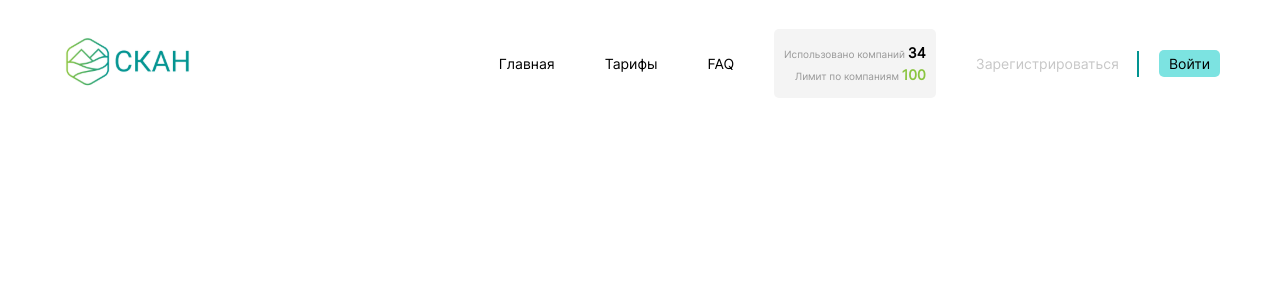
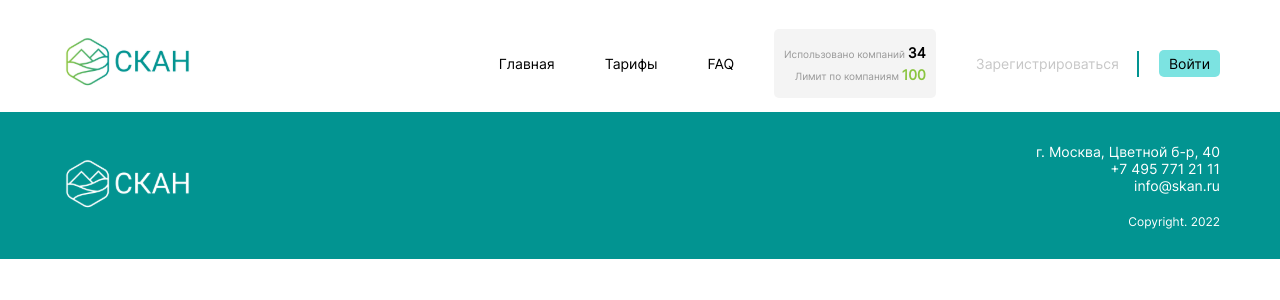
Before and after one commit to Dzasikivarasi/SCAN, a React (Vite) app: page / in a window 1280 px wide. Shown: the top 300 px of the page. Built offline with nearby package versions, Linux system fonts and the light colour scheme.

Commit message:
add footer

```diff
--- a/public/common-styles.scss
+++ b/public/common-styles.scss
@@ -325,12 +325,12 @@ body {
   @include flex-space-between;
   align-items: center;
   background-color: $dark-green;
-  padding: 0px 60px;
+  padding: 25px 60px;
   color: $white;
   font-weight: 300;
 
   @media (max-width: 850px) {
-    padding: 0px 15px;
+    padding: 15px;
   }
 
   &_info {
--- a/src/App.tsx
+++ b/src/App.tsx
@@ -1,9 +1,13 @@
+import { Footer } from "./components/footer/Footer";
 import Header from "./components/header/Header";
 
 export function App() {
   return (
-    <div className="container">
-      <Header />
-    </div>
+    <>
+      <div className="container">
+        <Header />
+      </div>
+      <Footer />
+    </>
   );
 }
--- /dev/null
+++ b/src/components/footer/Footer.tsx
@@ -0,0 +1,17 @@
+import Logo from "../header/Logo";
+
+export function Footer() {
+  return (
+    <footer className="footer">
+      <Logo className="footer_logo" url="public/img/header-logo-white.svg" />
+      <div className="footer_info">
+        <div className="footer_info-contacts">
+          <p>г. Москва, Цветной б-р, 40</p>
+          <p>+7 495 771 21 11</p>
+          <p>info@skan.ru</p>
+        </div>
+        <p className="footer_info-copyright">Copyright. 2022</p>
+      </div>
+    </footer>
+  );
+}
--- a/src/components/header/Header-logo.tsx
+++ /dev/null
@@ -1,9 +0,0 @@
-export default function HeaderLogo(): JSX.Element {
-  return (
-    <div className="header_logo">
-      <a href="#">
-        <img src="public/img/header-logo-color.svg" alt="логотип" />
-      </a>
-    </div>
-  );
-}
--- a/src/components/header/Header.tsx
+++ b/src/components/header/Header.tsx
@@ -1,14 +1,14 @@
 import BurgerMenu from "./burger-menu/Burger-menu";
-import HeaderLogo from "./Header-logo";
 import Limits from "./Limits";
 import Login from "./Login";
 import Navigation from "./Navigation";
 import User from "./User";
+import Logo from "./Logo";
 
 export default function Header(): JSX.Element {
   return (
     <header className="header">
-      <HeaderLogo />
+      <Logo className="header_logo" url="public/img/header-logo-color.svg" />
       <div className="header_menu">
         <Navigation
           classList="header_menu-navigation-list"
--- /dev/null
+++ b/src/components/header/Logo.tsx
@@ -0,0 +1,14 @@
+type LogoPropsType = {
+  className: string;
+  url: string;
+};
+
+export default function Logo({ className, url }: LogoPropsType): JSX.Element {
+  return (
+    <div className={className}>
+      <a href="#">
+        <img src={url} alt="логотип" />
+      </a>
+    </div>
+  );
+}
```
